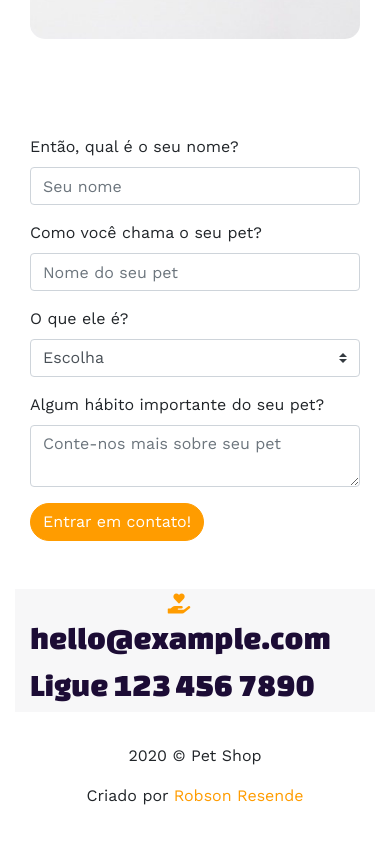
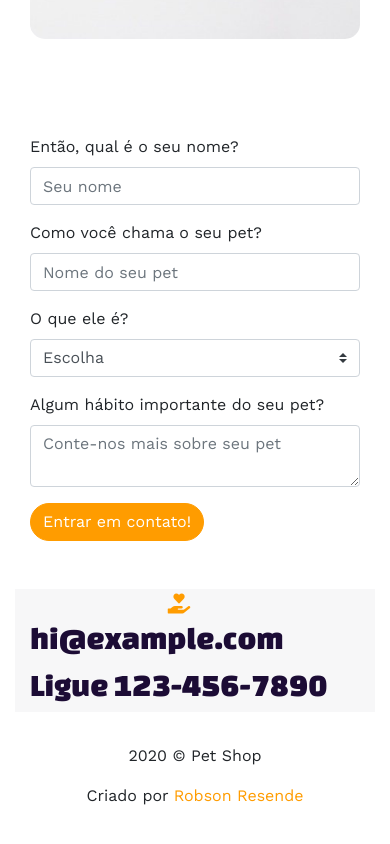
Before and after one commit to robsonresende/pet-shop, a plain HTML site: page contato.html in a window 390 px wide. Shown: the part 1931-2775 px from the top of the page. Drawn offline with nearby package versions, Linux system fonts and the light colour scheme.

Commit message:
Correct e-mail and phone number on pre-footer

```diff
--- a/contato.html
+++ b/contato.html
@@ -172,11 +172,11 @@
       </div>
 
       <div class="col-lg-6">
-        <h2>hello@example.com</h2>
+        <h2>hi@example.com</h2>
       </div>
 
       <div class="col-lg-3">
-        <h2>Ligue 123 456 7890</h2>
+        <h2>Ligue 123-456-7890</h2>
       </div>
 
     </div><!-- FINAL DA DIV CLASS ROW ---------------------------------------------------------->
```
Also changed, not shown: index.html (+2 -2 lines), quemsomos.html (+2 -2 lines), servicos.html (+2 -2 lines).
